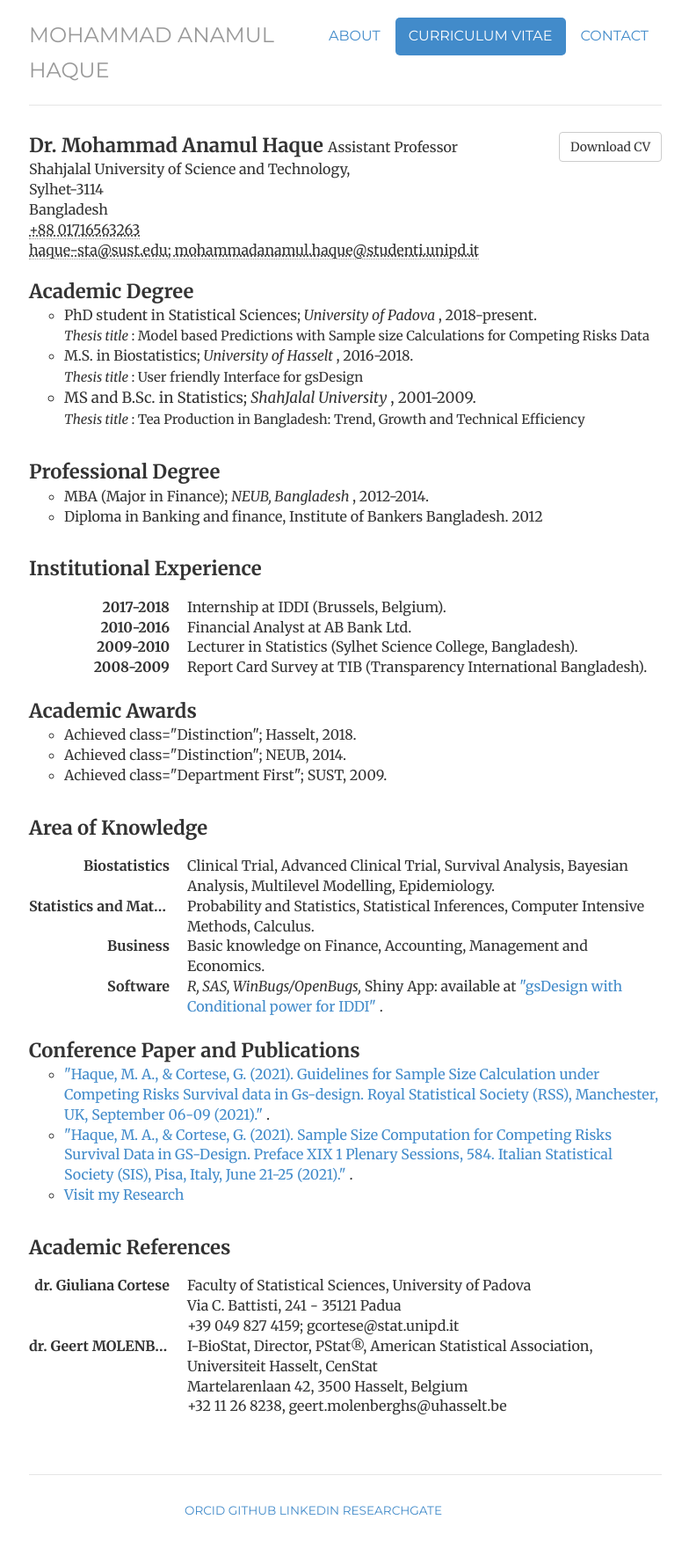
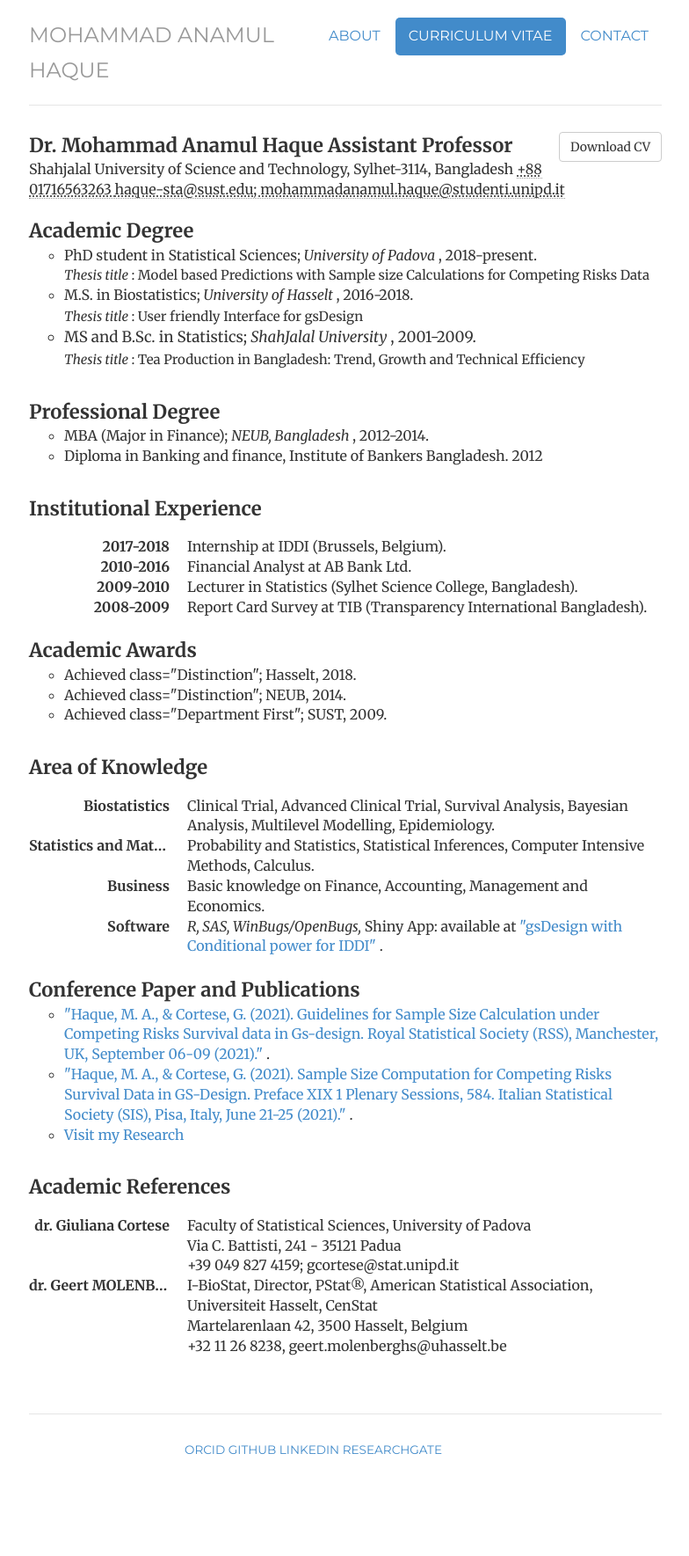
Before and after one commit to haquemdanamul/haquemdanamul, a Jekyll site: the page built from resume/index.html, in a window 1280 px wide. Shown: the whole page at 88% size, without its empty margins (247-1031 px from the left). Built offline with Jekyll 4.4.1, drawn with Linux system fonts in a browser that asks for light colours; nearby versions of some CDN libraries; library files that are not in the unit come from our copies; after the commit the page ends 1700 px from its top, so only the background shows below that.

Commit message:
Update index.html

```diff
--- a/resume/index.html
+++ b/resume/index.html
@@ -11,13 +11,12 @@ description: Contact information for Mohammad Anamul Haque, a Statistician, Bios
 	<a href="/files/CV_Haque.pdf" class="btn btn-default pull-right" title="Download CV">Download CV</a>
 				<div itemscope itemtype="http://data-vocabulary.org/Person">
 				<span itemprop="name"><b style="font-size:22px"> Dr. Mohammad Anamul Haque </b></span>
-				<span itemprop="affiliation">Assistant Professor<br></span>
+				<span itemprop="affiliation"><b style="font-size:22px">Assistant Professor</b></span>
 				<address>
-				<span itemprop="affiliation"> Shahjalal University of Science and Technology,<br></span>
-				Sylhet-3114 <br>
-				Bangladesh<br>
-				<abbr title=C:</abbr> +88 01716563263<br>
+				<span itemprop="affiliation"> Shahjalal University of Science and Technology, Sylhet-3114, Bangladesh</span>
+				<abbr title=C:</abbr> +88 01716563263</span>
 				<span> haque-sta@sust.edu; mohammadanamul.haque@studenti.unipd.it</span>
+					<br>
 				</address>
 				</div>
 <b style="font-size:22px"> Academic Degree </b>
```
